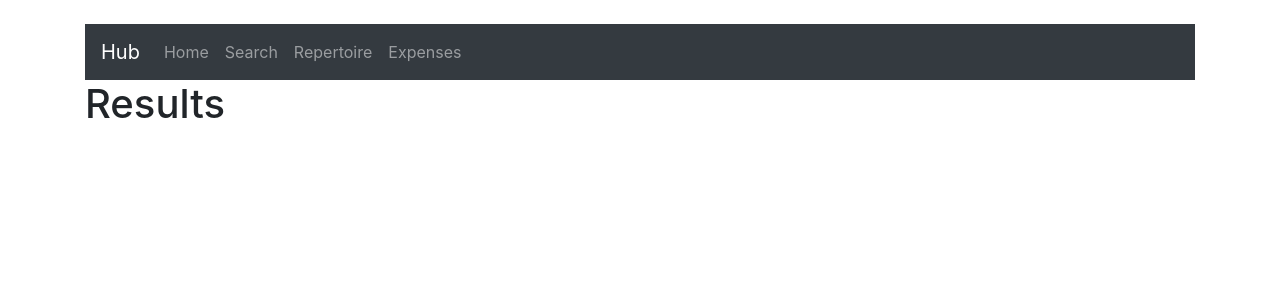
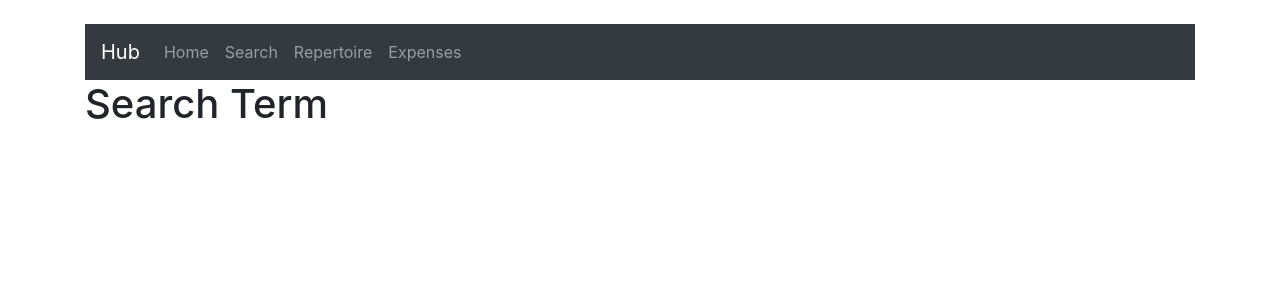
Before and after one commit to LauraJNichols/fullstack_app, a React (Create React App) app in the folder client/: page /results in a window 1280 px wide. Shown: the top 300 px of the page. Built offline with nearby package versions, Linux system fonts and the light colour scheme.

Commit message:
Can pass search term to another page

```diff
--- a/client/src/results.js
+++ b/client/src/results.js
@@ -1,5 +1,6 @@
 import React from 'react'
 import axios from "axios";
+const queryString = require('query-string')
 
 function getSearch(searchObj) {
     axios
@@ -20,6 +21,7 @@ class Results extends React.Component {
 
     constructor(props) {
         super(props);
+        let searchParam = queryString.parse(this.props.location.search).searchTerm
         this.state = {
             results: [
                 {
@@ -28,12 +30,20 @@ class Results extends React.Component {
                 {
                     "title": "Agile 104"
                 }
-            ]
+            ],
+            searchTerm: searchParam
         };
+        console.log(searchParam)
+        console.log(this.state)
       }
 
   render() {
-    return <h1>Results</h1>
+    return (
+        <div>
+            <h1>Search Term</h1>
+            <h2>{this.state.searchTerm}</h2>
+        </div>
+    )
   }
 }
 export default Results
```
